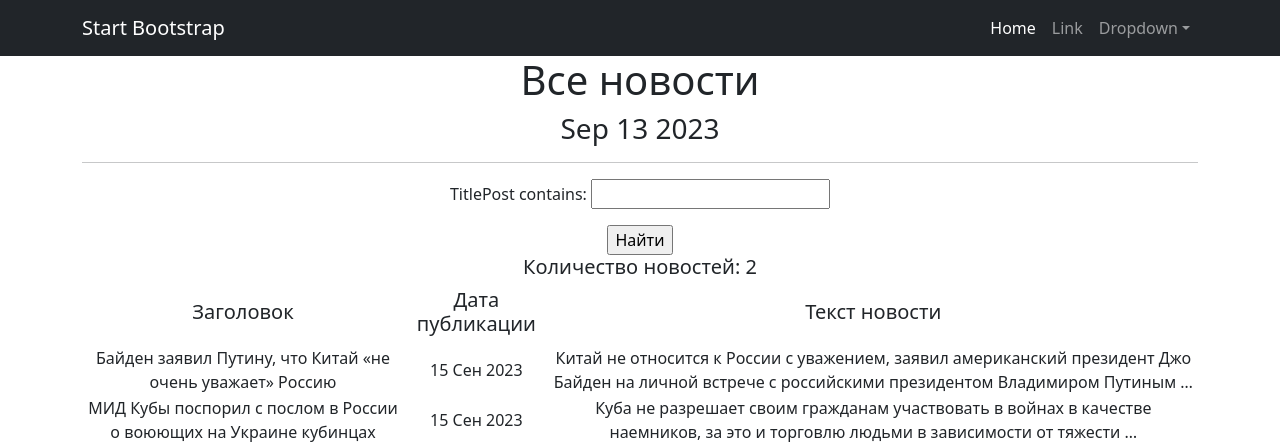
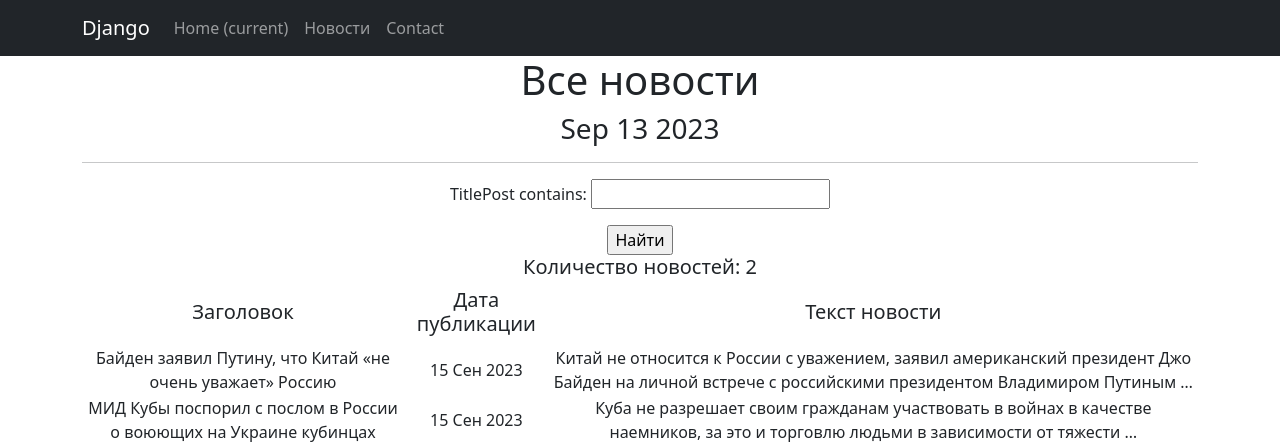
Before and after one commit to velevn/NewsPaper, a Django app: page /news/ in a window 1280 px wide. Shown: the top 444 px of the page. Run offline with Django 4.2, Linux system fonts and the light colour scheme; data comes from the database, SQL or seed files in the repository; some libraries are stand-ins or nearby versions.

Commit message:
censorException

```diff
--- a/NewsPaper/urls.py
+++ b/NewsPaper/urls.py
@@ -16,8 +16,10 @@ Including another URLconf
 """
 from django.contrib import admin
 from django.urls import path,include
+from news.views import show_home
 
 urlpatterns = [
     path('admin/', admin.site.urls),
-    path('news/', include('news.urls'))
+    path('news/', include('news.urls')),
+    path('', show_home),
 ]
--- a/news/views.py
+++ b/news/views.py
@@ -5,6 +5,7 @@ from django.views.generic import ListView, DetailView
 from .models import Post
 from .filters import PostFilter
 from .forms import PostForm
+
 
 class PostList(ListView):
     model = Post
@@ -29,6 +30,10 @@ class PostDetail(DetailView):
     context_object_name = 'post_list'
 
 
+def show_home(request):
+    return render(request,'news/index.html')
+
+
 def create_post(request):
     form = PostForm()
     return render(request,'news/create_post.html', {'form':form})
--- a/templates/news/default.html
+++ b/templates/news/default.html
@@ -14,20 +14,23 @@
         <!-- Responsive navbar-->
         <nav class="navbar navbar-expand-lg navbar-dark bg-dark">
             <div class="container">
-                <a class="navbar-brand" href="#">Start Bootstrap</a>
-                <button class="navbar-toggler" type="button" data-bs-toggle="collapse" data-bs-target="#navbarSupportedContent" aria-controls="navbarSupportedContent" aria-expanded="false" aria-label="Toggle navigation"><span class="navbar-toggler-icon"></span></button>
+                <a class="navbar-brand" href="#">Django</a>
+                <button class="navbar-toggler" type="button" data-bs-toggle="collapse"
+                        data-bs-target="#navbarSupportedContent" aria-controls="navbarSupportedContent" aria-expanded="false" aria-label="Toggle navigation">
+                    <span class="navbar-toggler-icon"></span>
+                </button>
                 <div class="collapse navbar-collapse" id="navbarSupportedContent">
-                    <ul class="navbar-nav ms-auto mb-2 mb-lg-0">
-                        <li class="nav-item"><a class="nav-link active" aria-current="page" href="#">Home</a></li>
-                        <li class="nav-item"><a class="nav-link" href="#">Link</a></li>
-                        <li class="nav-item dropdown">
-                            <a class="nav-link dropdown-toggle" id="navbarDropdown" href="#" role="button" data-bs-toggle="dropdown" aria-expanded="false">Dropdown</a>
-                            <ul class="dropdown-menu dropdown-menu-end" aria-labelledby="navbarDropdown">
-                                <li><a class="dropdown-item" href="#">Action</a></li>
-                                <li><a class="dropdown-item" href="#">Another action</a></li>
-                                <li><hr class="dropdown-divider" /></li>
-                                <li><a class="dropdown-item" href="#">Something else here</a></li>
-                            </ul>
+                    <ul class="navbar-nav ml-auto">
+                        <li class="nav-item active">
+                            <a class="nav-link" href="/">Home
+                                <span class="sr-only">(current)</span>
+                            </a>
+                        </li>
+                        <li class="nav-item">
+                            <a class="nav-link" href="/news/">Новости</a>
+                        </li>
+                        <li class="nav-item">
+                            <a class="nav-link" href="/contacts/">Contact</a>
                         </li>
                     </ul>
                 </div>
```
Also changed, not shown: templates/news/index.html (added, +7 -0 lines).
